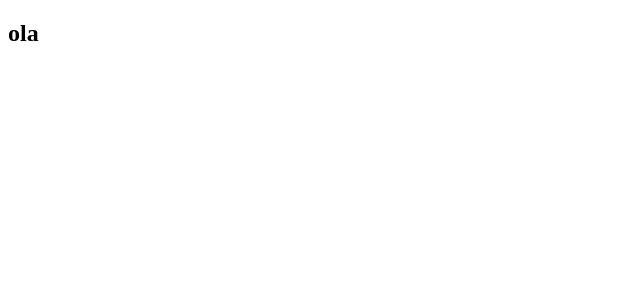
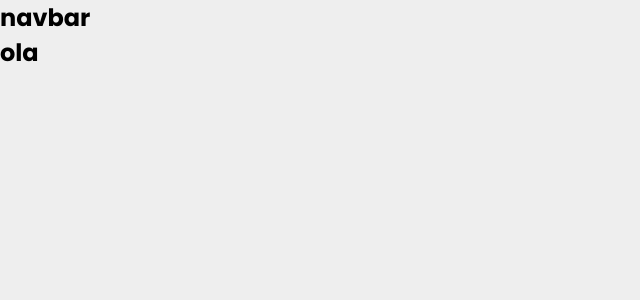
Before and after one commit to igorVtermions/catalogo-mar-e-lar, a React (Vite) app: page / in a window 1280 px wide. Shown: the top 300 px of the page, without its empty margins (0-640 px from the left). Built offline with nearby package versions, Linux system fonts and the light colour scheme.

Commit message:
adjust in documents style sass

```diff
--- a/src/App.tsx
+++ b/src/App.tsx
@@ -1,10 +1,13 @@
+import Navbar from "./components/navbar/Navbar";
 import Home from "./pages/home/Home";
+import "../src/styles/global.scss"
 
 export default function App() {
 
 
   return (
     <>
+    <Navbar />
       <Home />
     </>
   )
--- /dev/null
+++ b/src/components/navbar/Navbar.tsx
@@ -0,0 +1,9 @@
+import "./style.scss"
+
+export default function Navbar(){
+    return(
+        <nav>
+<h2>navbar</h2>
+        </nav>
+    )
+}
--- a/src/styles/mixins.scss
+++ b/src/styles/mixins.scss
@@ -7,20 +7,17 @@
 }
 @mixin btn{
     padding: 10px;
-    background-color: $bg-btn;
-    border: 2px solid white;
-    border-radius: 15px;
-    display: flex;
-    align-items: center;
-    gap: 5px;
+    font-size: 20px;
+    font-weight: bold;
+    background-color: $bg-color;
+    color: $bg-color-secundary;
+    border: 2px $bg-color-secundary solid;
+    border-radius: 10px;
+    transition: all .5s ease-in-out;
     cursor: pointer;
-    color: white;
-    text-decoration: none;
 }
 
 @mixin hoverBtn{
-    border:2px solid $bg-btn;
-    background-color: $bg-color;
-    color: $bg-btn;
+
 
 }
--- a/src/styles/variables.scss
+++ b/src/styles/variables.scss
@@ -1,5 +1,4 @@
-$text-color: #fff;
-$text-color-secundary: #000000;
-$secundary-text: #000000;
+$text-color: #eeeeee;
 $bg-color: #eeeeee;
-$bg-btn: #ff5500;
+$bg-color-secundary: #00adef;
+$color-btn-hover: #fff100;
```
Also changed, not shown: src/components/navbar/style.scss (added).
